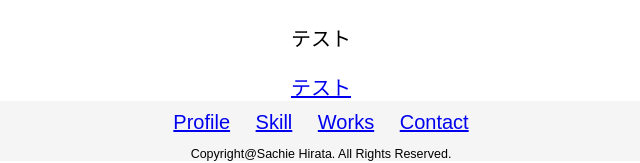
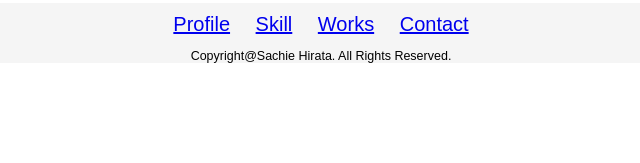
Before and after one commit to sacchaning/portfolio, a plain HTML site: page index.html in a window 1280 px wide. Shown: the part 4173-4336 px from the top of the page, without its empty margins (319-959 px from the left). After the commit the page ends 4238 px from the top, so only its background shows below. Drawn offline with Linux system fonts and the light colour scheme.

Commit message:
Update index.html

```diff
--- a/index.html
+++ b/index.html
@@ -222,11 +222,6 @@
                     </div>
                 </div>
             </section>
-            <section>
-                <p>テスト</p>
-                   <a class="url-link" href="test.html" target="_blank">
-                        テスト</a>
-            </section>
         </main>
         <footer id="footer">
             <div class="inner">
```
